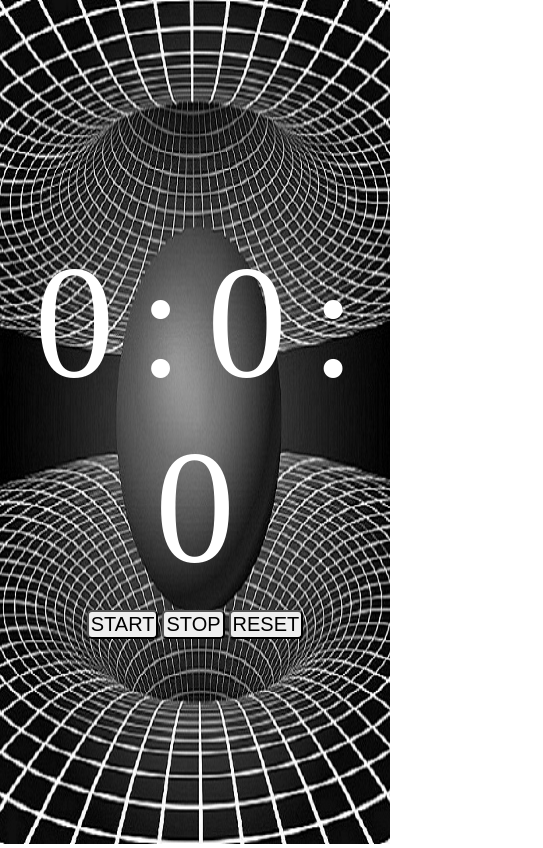
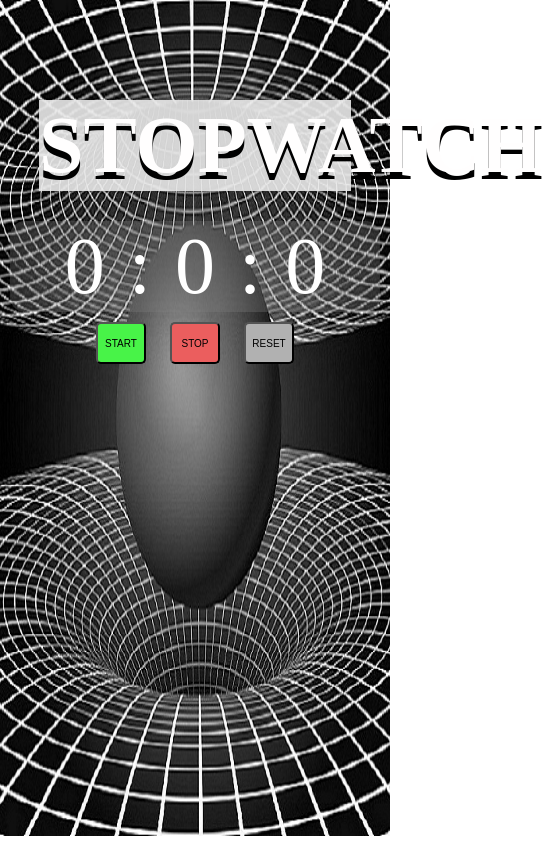
Before and after one commit to Aasmakanwal/Assignment8-Stopwatch, a plain HTML site: page index.html in a window 390 px wide. Shown: the whole page, 543 px wide, since content can reach past the window. Drawn offline with Linux system fonts and the light colour scheme.

Commit message:
Stopwatch complete

```diff
--- a/aap.js
+++ b/aap.js
@@ -20,14 +20,10 @@ function timer(){
         sec = 0
     }
 }
-
-
 function start(){
     if (!interval){
         interval = setInterval(timer, 10)
     }
-
-
 }
 function stop(){
     clearInterval(interval)
--- a/index.html
+++ b/index.html
@@ -11,7 +11,7 @@
 <body>
     <img src="image/image 1.jpg" alt="">
     <div class="main">
-
+        <h1>STOPWATCH</h1>
         <div class="watch">
         <div class="count">
             <span id="min">0</span>
@@ -19,12 +19,15 @@
             <span id="sec">0</span>
             <span>:</span>
             <span id="msec">0</span>
-        </div>
+         </div>
 
         <div class="button">
             <button id="start" onclick="start()">START</button>
             <button id="stop" onclick="stop()">STOP</button>
             <button id="reset" onclick="reset()">RESET</button>
+        </div>
+        <div class="li">
+            <ul id="content"></ul>
         </div>
     </div>
 </div>
--- a/style.css
+++ b/style.css
@@ -5,20 +5,25 @@
 }
 img{
      width: 100%;
-     height: 100vh;
+     height: 99vh;
 }
 .main {
     position: absolute;
-    top: 200px;
+    top: 100px;
     right: 0px;
     left: 0px;
     bottom: 200px;
 }
+.main h1 {
+    color: white;
+    background-color: rgb(233, 233, 233, 0.9);
+    text-align: center;
+    font-size: 5em;
+    width: 40%;
+    margin: auto;
+    text-shadow:0px 7px 0px  rgb(0, 0, 0);
+}
 .watch{
-    /* width: 300px;
-    height: 150px; */
-    /* background-color: rgb(75, 75, 15); */
-    /* margin: auto; */
     text-align: center;
     padding: 30px 10px 20px 10px;
     border-radius: 20px;
@@ -31,19 +36,79 @@ span {
 }
 .count {
     margin-bottom: 10px;
-    /* background-color: rgb(56, 56, 5); */
     border-radius: 15px;
+    width: auto;
+    background-color: rgba(128, 128, 128, 0.3);
 }
 button {
     font-size: 20px;
-     padding: 1px 2px 1px 2px;
-    /*background-color: black;
-    color: white;*/
+    padding: 1px 2px 1px 2px;
     border-radius: 5px ;
     outline: none;
+    margin: 0px 10px 0px 10px;
+    cursor: pointer;
 }
-button:hover {
-    background-color: green;
-    border-radius: 5px;
+#reset {
+    width: 100px;
+    height: 10vh;
+    background-color: rgba(177, 177, 177);
+}
+#stop {
+    width: 100px;
+    height: 10vh;
+    background-color: rgba(235, 94, 94);
+}
+#start {
+    width: 100px;
+    height: 10vh;
+    background-color: rgba(72, 243, 72);
+}
+#stop:hover , #stop:focus{
+    background-color: red;
     color: white;
 }
+#reset:hover , #reset:focus{
+    background-color: gray;
+    color: white;
+}
+#start:hover , #start:focus {
+    background-color: green;
+    color: white;
+}
+@media (max-width: 470px){
+    span {
+        font-size: 5em;
+        color: white;
+        margin-left: 10px;
+        margin-right: 10px;
+    }
+    #reset {
+        width: 50px;
+        height: 5vh;
+        background-color: rgb(177, 177, 177);
+    }
+    #stop {
+        width: 50px;
+        height: 5vh;
+        background-color: rgb(235, 94, 94);
+    }
+    #start {
+        width: 50px;
+        height: 5vh;
+        background-color: rga(72, 243, 72);
+    }
+    button {
+        font-size: 10px;
+    }
+}
+@media (max-width: 1120px){
+    .main h1 {
+        color: rgb(255, 254, 254);
+        text-align: center;
+        font-size: 5em;
+        width: 80%;
+        margin: auto;
+        background-color: rgb(233, 233, 233, 0.9);
+        text-shadow:0px 7px 0px  rgb(0, 0, 0);
+    }
+}
```
